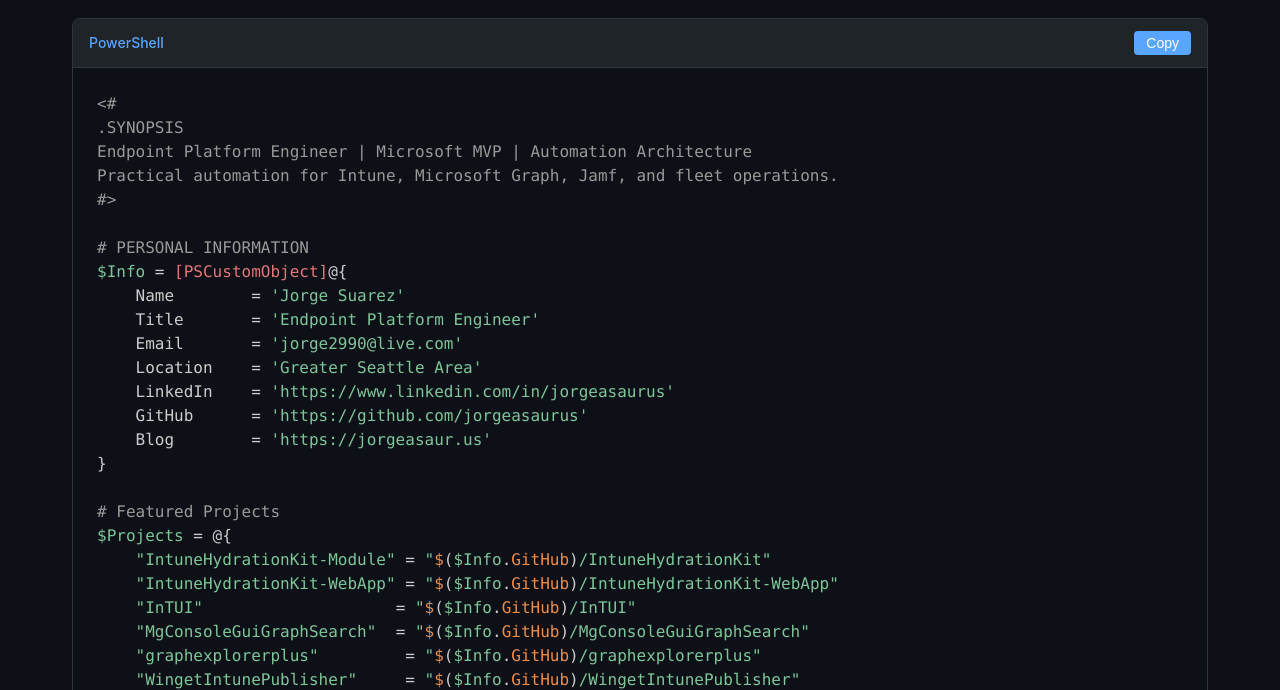
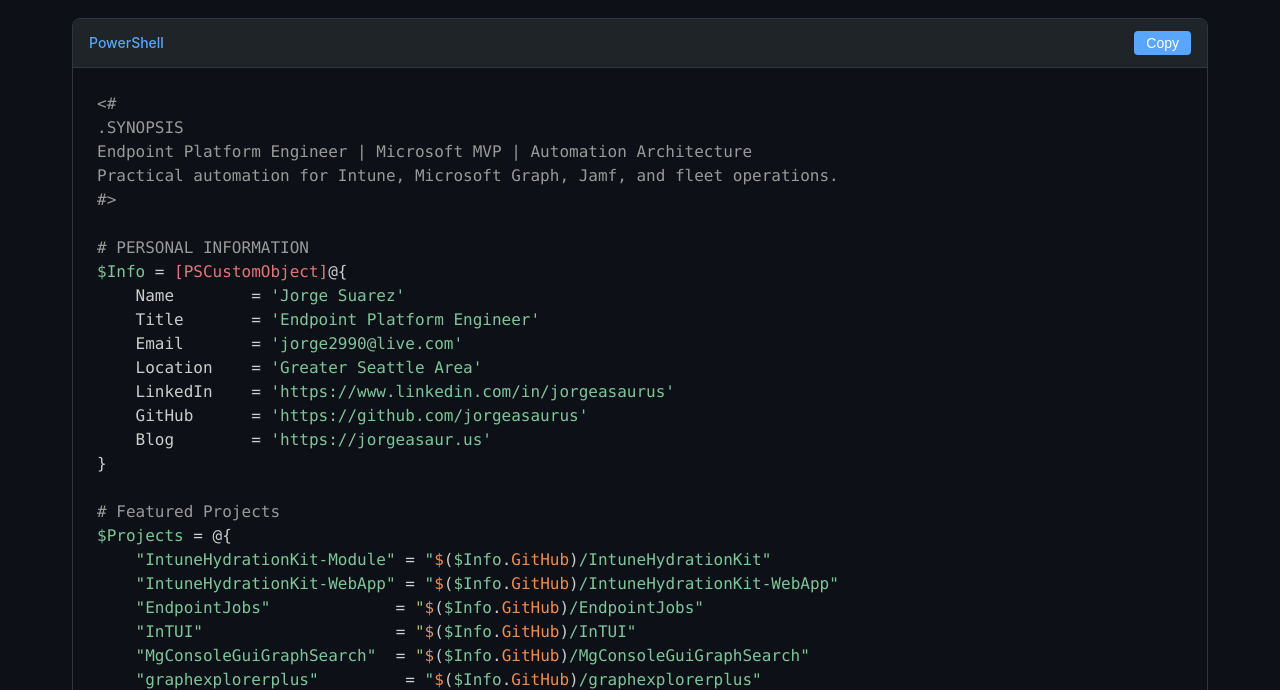
Before and after one commit to jorgeasaurus/jorgeasaurus, a plain HTML site: page index.html in a window 1280 px wide. Shown: the part 110-800 px from the top of the page. Drawn offline with nearby package versions, Linux system fonts and the light colour scheme.

Commit message:
Add EndpointJobs project to Featured Projects section in README and index.html

```diff
--- a/index.html
+++ b/index.html
@@ -243,6 +243,7 @@
 $Projects = @{
     "IntuneHydrationKit-Module" = "$($Info.GitHub)/IntuneHydrationKit"
     "IntuneHydrationKit-WebApp" = "$($Info.GitHub)/IntuneHydrationKit-WebApp"
+    "EndpointJobs"             = "$($Info.GitHub)/EndpointJobs"
     "InTUI"                    = "$($Info.GitHub)/InTUI"
     "MgConsoleGuiGraphSearch"  = "$($Info.GitHub)/MgConsoleGuiGraphSearch"
     "graphexplorerplus"         = "$($Info.GitHub)/graphexplorerplus"
@@ -406,6 +407,9 @@
                     </div>
                     <div class="info-item">
                         <span class="info-value"><a href="https://github.com/jorgeasaurus/IntuneHydrationKit-WebApp" target="_blank">Intune Hydration Kit Webapp</a> - Web-based version of the Intune Hydration Kit experience</span>
+                    </div>
+                    <div class="info-item">
+                        <span class="info-value"><a href="https://github.com/jorgeasaurus/EndpointJobs" target="_blank">EndpointJobs</a> - Focused job board for endpoint engineering, MDM/UEM, client platform, and endpoint security roles</span>
                     </div>
                     <div class="info-item">
                         <span class="info-value"><a href="https://github.com/jorgeasaurus/InTUI" target="_blank">InTUI</a> - Terminal UI for managing Microsoft Intune resources through Microsoft Graph</span>
```
Also changed, not shown: 2 other files.
